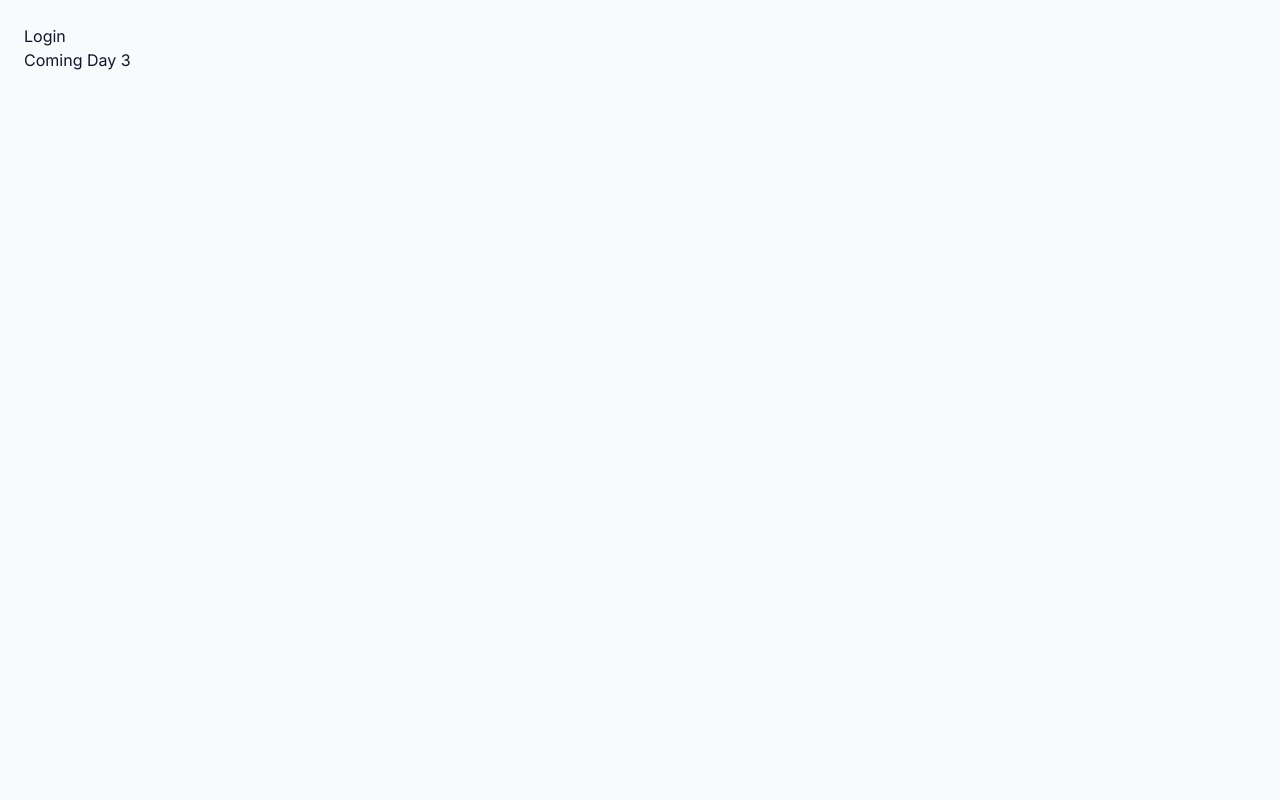
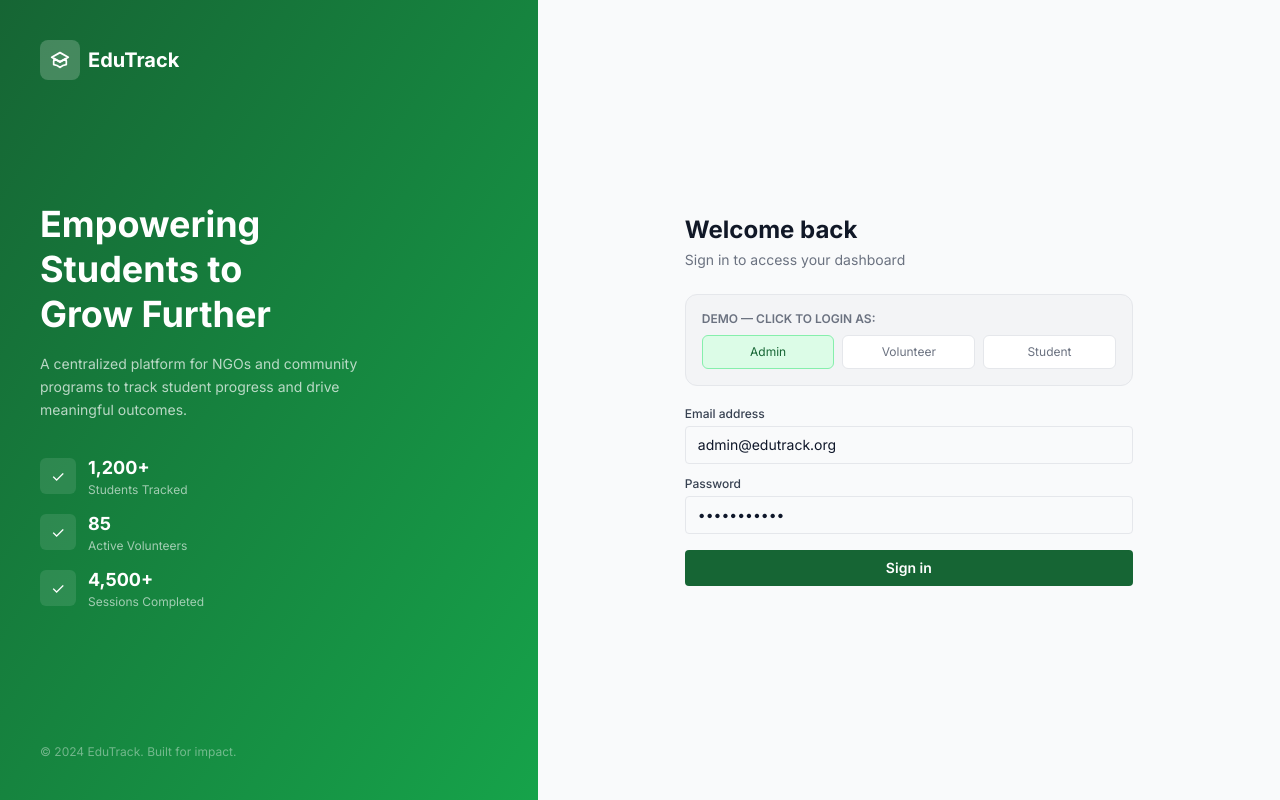
Before and after one commit to RekularapuMurali/EduTrack, a React (Vite) app in the folder frontend/: page / in a window 1280 px wide. Built offline with nearby package versions, Linux system fonts and the light colour scheme; the HTML template or start-up script is replaced by a standard one.

Commit message:
login is updated

```diff
--- a/frontend/src/App.jsx
+++ b/frontend/src/App.jsx
@@ -1,6 +1,8 @@
 import { useState } from 'react';
+import Sidebar from './components/layout/Sidebar';
+import Topbar  from './components/layout/Topbar';
+import Login   from './pages/Login';
 
-// Pages – all currently show placeholder text
 import AdminDashboard     from './pages/admin/AdminDashboard';
 import StudentsPage       from './pages/admin/StudentsPage';
 import VolunteersPage     from './pages/admin/VolunteersPage';
@@ -9,13 +11,7 @@ import ProgressPage       from './pages/volunteer/ProgressPage';
 import ActivitiesPage     from './pages/volunteer/ActivitiesPage';
 import SessionsPage       from './pages/volunteer/SessionsPage';
 import StudentDashboard   from './pages/student/StudentDashboard';
-import Login              from './pages/Login';
 
-// Layout (placeholder stubs today, real ones built Day 2)
-import Sidebar from './components/layout/Sidebar';
-import Topbar  from './components/layout/Topbar';
-
-// ── Page title map ──────────────────────────────────────
 const PAGE_INFO = {
   dashboard:  { title: 'Dashboard',        sub: 'Overview of your organization'       },
   students:   { title: 'Students',         sub: 'Manage student profiles and records' },
@@ -28,9 +24,7 @@ const PAGE_INFO = {
   settings:   { title: 'Settings',         sub: 'System configuration'               },
 };
 
-// ── Render the correct page based on role + page key ───
 function renderPage(page, role, user) {
-  // Admin routes
   if (role === 'admin') {
     if (page === 'dashboard')  return <AdminDashboard />;
     if (page === 'students')   return <StudentsPage role={role} />;
@@ -39,8 +33,6 @@ function renderPage(page, role, user) {
     if (page === 'sessions')   return <SessionsPage role={role} />;
     if (page === 'progress')   return <ProgressPage role={role} />;
   }
-
-  // Volunteer routes
   if (role === 'volunteer') {
     if (page === 'dashboard')  return <VolunteerDashboard user={user} />;
     if (page === 'students')   return <StudentsPage role={role} />;
@@ -48,21 +40,17 @@ function renderPage(page, role, user) {
     if (page === 'activities') return <ActivitiesPage role={role} />;
     if (page === 'sessions')   return <SessionsPage role={role} />;
   }
-
-  // Student routes
   if (role === 'student') {
     if (page === 'dashboard')  return <StudentDashboard user={user} />;
     if (page === 'progress')   return <ProgressPage role={role} />;
     if (page === 'activities') return <ActivitiesPage role={role} />;
     if (page === 'sessions')   return <SessionsPage role={role} />;
   }
-
-  // Fallback for any page not yet built
   return (
     <div style={{ padding: 24 }}>
       <div style={{
-        background: '#fff', border: '1px solid #E2E8F0', borderRadius: 14,
-        padding: '64px 24px', textAlign: 'center'
+        background: '#fff', border: '1px solid #E2E8F0',
+        borderRadius: 14, padding: '64px 24px', textAlign: 'center',
       }}>
         <div style={{ fontSize: 40, marginBottom: 12 }}>🚧</div>
         <h3 style={{ fontSize: 15, fontWeight: 600, color: '#0F172A', marginBottom: 6 }}>
@@ -76,35 +64,19 @@ function renderPage(page, role, user) {
   );
 }
 
-// ── Main App ────────────────────────────────────────────
 export default function App() {
-  // Auth state – will be replaced by AuthContext on Day 7
-  const [user, setUser]         = useState(null);
-  const [activePage, setPage]   = useState('dashboard');
+  const [user, setUser]       = useState(null);
+  const [activePage, setPage] = useState('dashboard');
 
-  // Handle login from Login page
-  const handleLogin = (userData) => {
-    setUser(userData);
-    setPage('dashboard');
-  };
+  const handleLogin  = (userData) => { setUser(userData); setPage('dashboard'); };
+  const handleLogout = ()         => { setUser(null);     setPage('dashboard'); };
 
-  // Handle logout
-  const handleLogout = () => {
-    setUser(null);
-    setPage('dashboard');
-  };
-
-  // Show login if not authenticated
-  if (!user) {
-    return <Login onLogin={handleLogin} />;
-  }
+  if (!user) return <Login onLogin={handleLogin} />;
 
   const pageInfo = PAGE_INFO[activePage] || { title: activePage, sub: '' };
 
   return (
     <div style={{ display: 'flex', height: '100vh', overflow: 'hidden', background: '#F8FAFC' }}>
-
-      {/* Sidebar – 256px fixed left panel */}
       <Sidebar
         role={user.role}
         activePage={activePage}
@@ -112,21 +84,11 @@ export default function App() {
         user={user}
         onLogout={handleLogout}
       />
-
-      {/* Main content area – everything to the right of sidebar */}
       <div style={{ marginLeft: 256, flex: 1, display: 'flex', flexDirection: 'column', overflow: 'hidden' }}>
-
-        {/* Topbar – fixed 60px header */}
-        <Topbar
-          title={pageInfo.title}
-          subtitle={pageInfo.sub}
-        />
-
-        {/* Page content – scrollable */}
+        <Topbar title={pageInfo.title} subtitle={pageInfo.sub} />
         <main style={{ flex: 1, overflowY: 'auto' }}>
           {renderPage(activePage, user.role, user)}
         </main>
-
       </div>
     </div>
   );
--- a/frontend/src/components/layout/Sidebar.jsx
+++ b/frontend/src/components/layout/Sidebar.jsx
@@ -1,4 +1,3 @@
-// src/components/layout/Sidebar.jsx
 import React, { useState } from 'react';
 
 // ── All SVG icons inline — no icon library needed ─────────
--- a/frontend/src/pages/login.jsx
+++ b/frontend/src/pages/login.jsx
@@ -1,3 +1,168 @@
+import { useState } from 'react';
+
+const DEMO_ACCOUNTS = {
+  admin:     { name: 'Kavita Reddy', email: 'admin@edutrack.org',  role: 'admin',     avatar: 'KR' },
+  volunteer: { name: 'Priya Nair',   email: 'priya@edutrack.org',  role: 'volunteer', avatar: 'PN' },
+  student:   { name: 'Arjun Sharma', email: 'arjun@student.org',   role: 'student',   avatar: 'AS' },
+};
+
 export default function Login({ onLogin }) {
-  return <div style={{ padding: 24 }}><h2>Login</h2><p>Coming Day 3</p></div>;
+  const [selectedRole, setSelectedRole] = useState('admin');
+  const [email, setEmail] = useState('admin@edutrack.org');
+  const [password, setPassword] = useState('password123');
+  const [loading, setLoading] = useState(false);
+  const [error, setError] = useState('');
+
+  const selectRole = (role) => {
+    setSelectedRole(role);
+    setEmail(DEMO_ACCOUNTS[role].email);
+    setError('');
+  };
+
+  const handleSubmit = async (e) => {
+    e.preventDefault();
+    setLoading(true);
+    setError('');
+    await new Promise(r => setTimeout(r, 700));
+    const account = DEMO_ACCOUNTS[selectedRole];
+    if (!account) { setError('Invalid credentials'); setLoading(false); return; }
+    onLogin({ ...account, email });
+    setLoading(false);
+  };
+
+  return (
+    <div className="flex h-screen">
+
+      {/* Left panel */}
+      <div className="w-[42%] bg-gradient-to-br from-green-800 to-green-600 p-10 flex flex-col justify-between">
+
+        {/* Logo */}
+        <div className="flex items-center gap-2">
+          <div className="w-10 h-10 bg-white/20 rounded-lg flex items-center justify-center">
+            <svg width="22" height="22" fill="none" stroke="white" viewBox="0 0 24 24"
+              strokeWidth="2" strokeLinecap="round" strokeLinejoin="round">
+              <path d="M12 14l9-5-9-5-9 5 9 5z"/>
+              <path d="M12 14l6.16-3.422a12.083 12.083 0 0 1 .665 6.479A11.952
+                11.952 0 0 0 12 20.055a11.952 11.952 0 0 0-6.824-2.998
+                12.078 12.078 0 0 1 .665-6.479L12 14z"/>
+            </svg>
+          </div>
+          <span className="text-xl font-bold text-white">EduTrack</span>
+        </div>
+
+        {/* Content */}
+        <div>
+          <h2 className="text-4xl font-extrabold text-white leading-tight mb-4">
+            Empowering<br/>Students to<br/>Grow Further
+          </h2>
+
+          <p className="text-sm text-white/70 leading-relaxed max-w-xs mb-8">
+            A centralized platform for NGOs and community programs
+            to track student progress and drive meaningful outcomes.
+          </p>
+
+          {[
+            ['1,200+', 'Students Tracked'],
+            ['85', 'Active Volunteers'],
+            ['4,500+', 'Sessions Completed'],
+          ].map(([val, label]) => (
+            <div key={label} className="flex items-center gap-3 mb-3">
+              <div className="w-9 h-9 bg-white/10 rounded-md flex items-center justify-center text-white">
+                ✓
+              </div>
+              <div>
+                <div className="text-lg font-bold text-white">{val}</div>
+                <div className="text-xs text-white/60">{label}</div>
+              </div>
+            </div>
+          ))}
+        </div>
+
+        <p className="text-xs text-white/40">
+          © 2024 EduTrack. Built for impact.
+        </p>
+      </div>
+
+      {/* Right panel */}
+      <div className="flex-1 flex items-center justify-center p-10 bg-gray-50">
+        <div className="w-full max-w-md">
+
+          <h1 className="text-2xl font-bold text-gray-900 mb-1">
+            Welcome back
+          </h1>
+          <p className="text-sm text-gray-500 mb-6">
+            Sign in to access your dashboard
+          </p>
+
+          {/* Role switcher */}
+          <div className="bg-gray-100 border rounded-xl p-4 mb-5">
+            <p className="text-xs font-semibold text-gray-500 uppercase mb-2">
+              Demo — click to login as:
+            </p>
+
+            <div className="flex gap-2">
+              {['admin', 'volunteer', 'student'].map(role => (
+                <button
+                  key={role}
+                  onClick={() => selectRole(role)}
+                  className={`flex-1 py-2 rounded-md text-xs capitalize
+                    ${selectedRole === role
+                      ? 'bg-green-100 border border-green-300 text-green-800'
+                      : 'bg-white border text-gray-500'}`}
+                >
+                  {role}
+                </button>
+              ))}
+            </div>
+          </div>
+
+          {/* Form */}
+          <form onSubmit={handleSubmit}>
+
+            {error && (
+              <div className="bg-red-100 text-red-700 border border-red-200 text-sm p-2 rounded mb-3">
+                {error}
+              </div>
+            )}
+
+            <div className="mb-3">
+              <label className="text-xs font-medium text-gray-700 block mb-1">
+                Email address
+              </label>
+              <input
+                type="email"
+                value={email}
+                required
+                onChange={e => setEmail(e.target.value)}
+                className="w-full text-sm px-3 py-2 rounded border bg-gray-50 focus:border-green-700 outline-none"
+              />
+            </div>
+
+            <div className="mb-4">
+              <label className="text-xs font-medium text-gray-700 block mb-1">
+                Password
+              </label>
+              <input
+                type="password"
+                value={password}
+                required
+                onChange={e => setPassword(e.target.value)}
+                className="w-full text-sm px-3 py-2 rounded border bg-gray-50 focus:border-green-700 outline-none"
+              />
+            </div>
+
+            <button
+              type="submit"
+              disabled={loading}
+              className={`w-full py-2 rounded text-sm font-semibold text-white
+                ${loading ? 'bg-green-400 cursor-not-allowed' : 'bg-green-800 hover:bg-green-700'}`}
+            >
+              {loading ? 'Signing in...' : 'Sign in'}
+            </button>
+
+          </form>
+        </div>
+      </div>
+    </div>
+  );
 }
```
